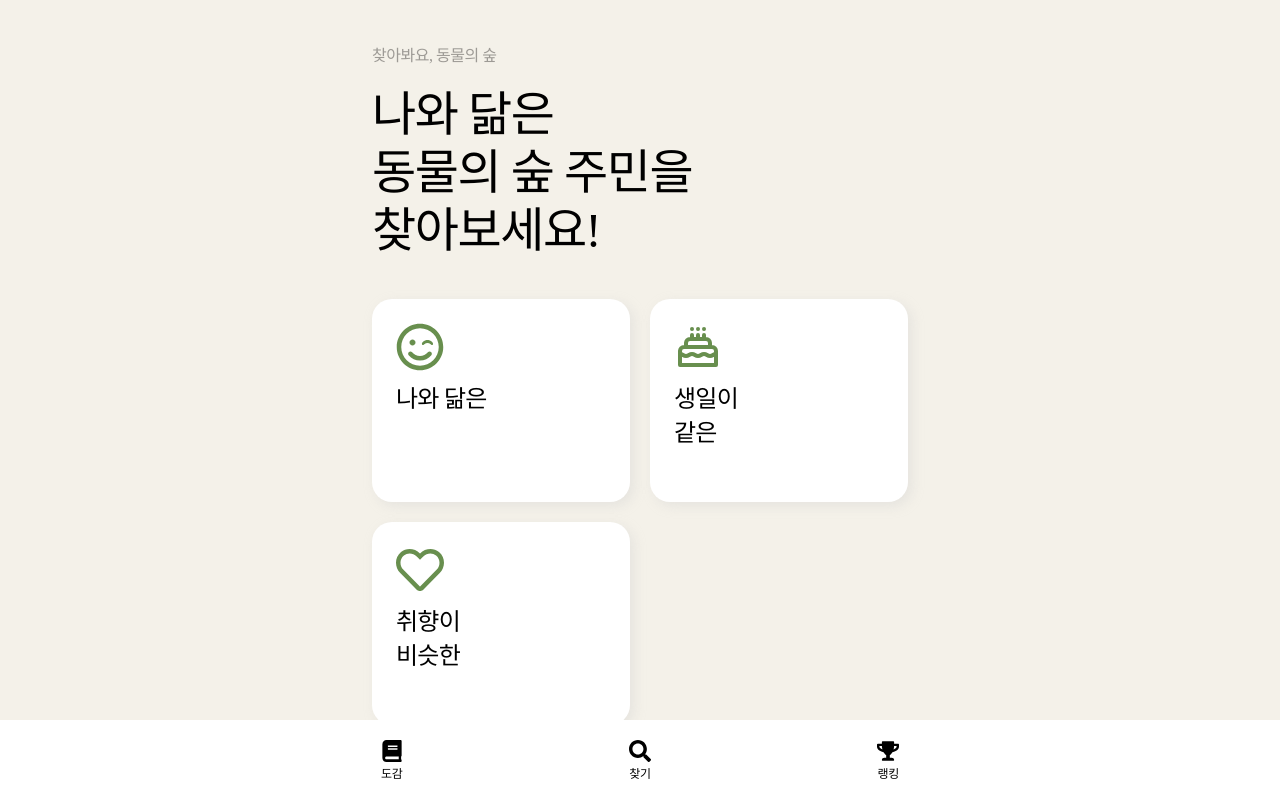
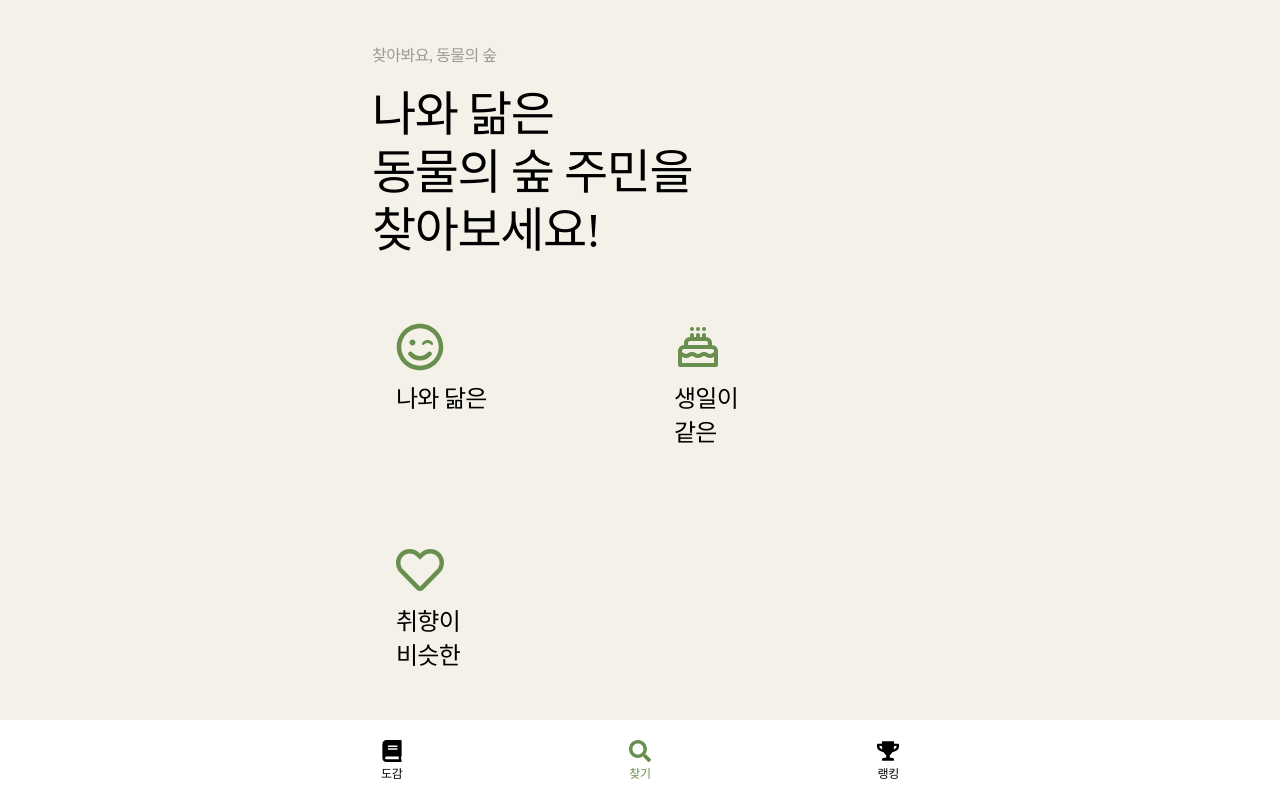
Before and after one commit to InnSeonn/find-animal-crossing, a React (Create React App) app: page / in a window 1280 px wide. Built offline with nearby package versions, Linux system fonts and the light colour scheme; a web font is replaced by a local one.

Commit message:
Style: 경로(/search) 변경
- /search 경로를 / 로 사용

```diff
--- a/src/components/AppBar.tsx
+++ b/src/components/AppBar.tsx
@@ -50,7 +50,7 @@ export default function AppBar() {
           </AppBarLink>
         </li>
         <li>
-          <AppBarLink to='/search' className={({isActive}) => (isActive ? 'active' : '')}>
+          <AppBarLink to='/' className={({isActive}) => (isActive ? 'active' : '')}>
             <FaSearch/><AppBarLinkText>찾기</AppBarLinkText>
           </AppBarLink>
         </li>
--- a/src/pages/App.tsx
+++ b/src/pages/App.tsx
@@ -16,7 +16,6 @@ function App() {
       <GlobalStyle/>
       <AppLayout className='App'>
         <Routes>
-          <Route path='/search' element={<Search/>}></Route>
           <Route path='/' element={<Search/>}></Route>
         </Routes>
         <AppBar/>
--- a/src/pages/Search.tsx
+++ b/src/pages/Search.tsx
@@ -50,24 +50,18 @@ export default function Search() {
       <Title/>
       <SubTitle text={`나와 닮은<br>동물의 숲 주민을<br>찾아보세요!`}/>
       <SearchCardBox>
-        <SearchCard>
-          <SearchCardLink to='/search/feature'>
+        <SearchCardLink to='/feature'>
           <FaRegSmileWink/>
           <SearchCardText>나와 닮은</SearchCardText>
         </SearchCardLink>
-        </SearchCard>
-        <SearchCard>
-          <SearchCardLink to='/search/birthday'>
+        <SearchCardLink to='/birthday'>
           <HiOutlineCake/>
           <SearchCardText>생일이 같은</SearchCardText>
         </SearchCardLink>
-        </SearchCard>
-        <SearchCard>
-          <SearchCardLink to='/search/favorite'>
+        <SearchCardLink to='/favorite'>
           <FaRegHeart/>
           <SearchCardText>취향이 비슷한</SearchCardText>
         </SearchCardLink>
-        </SearchCard>
       </SearchCardBox>
     </div>
   )
```
Lines whose indentation alone changed are shown as unchanged.
